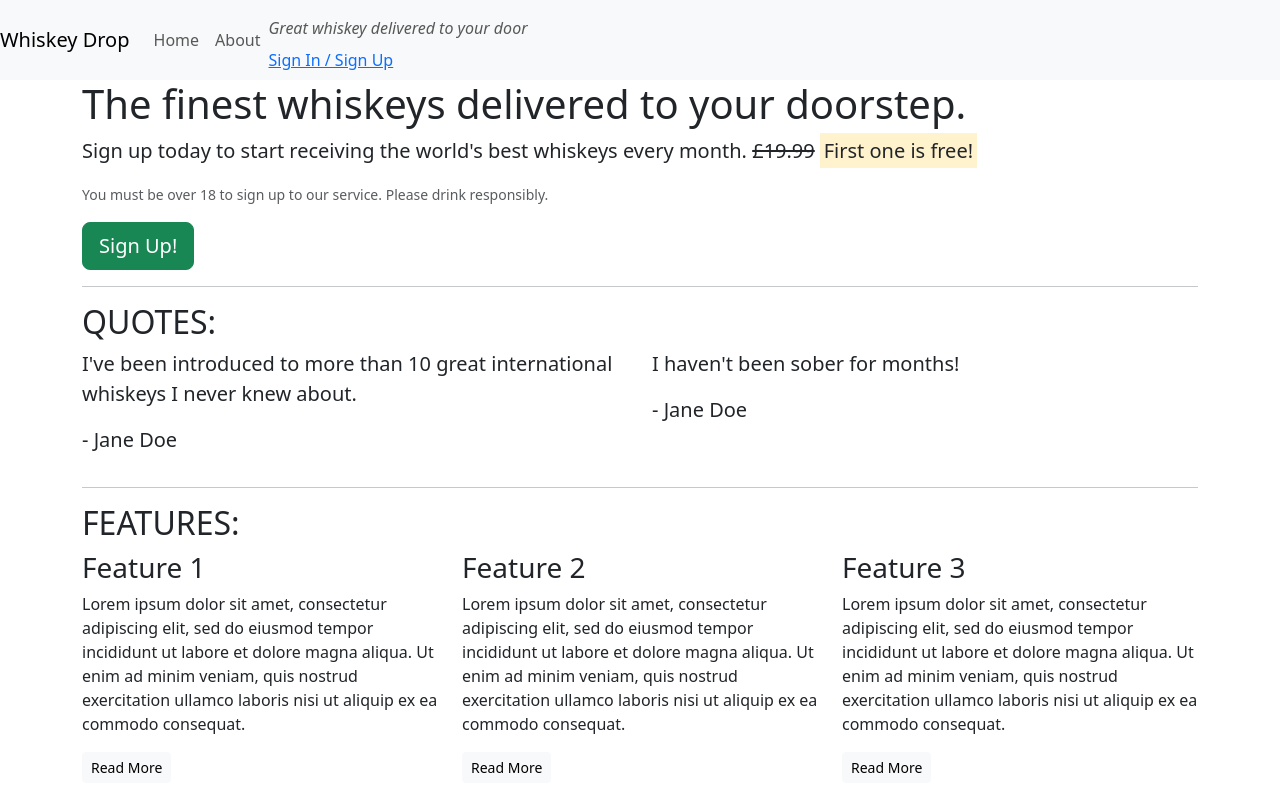
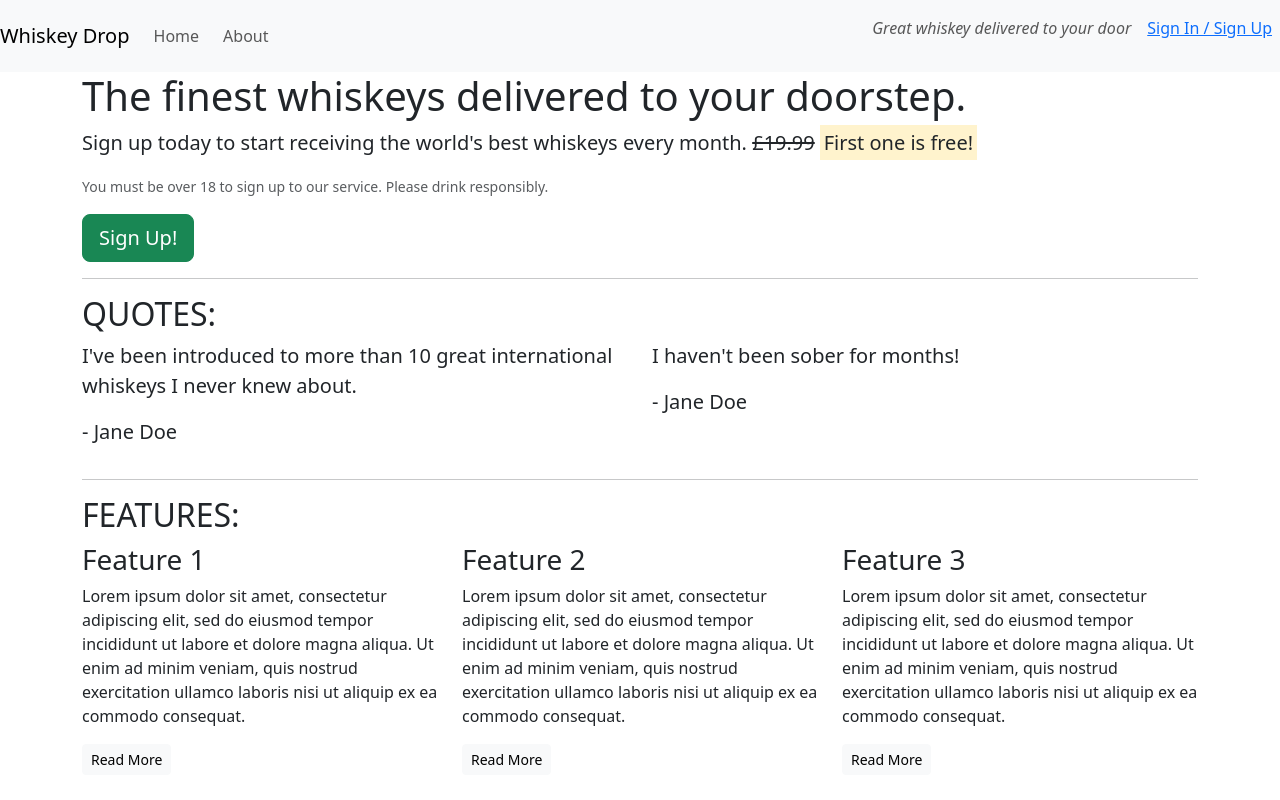
Before and after one commit to OrgNateDrake/practice1, a plain HTML site: page index.html in a window 1280 px wide. Drawn offline with nearby package versions, Linux system fonts and the light colour scheme.

Commit message:
fix: navbar issues

```diff
--- a/index.html
+++ b/index.html
@@ -10,14 +10,13 @@
 <body>
     <nav class="navbar navbar-light navbar-expand-sm bg-light">
         <a href="/" class="navbar-brand">Whiskey Drop</a>
-        <ul class="navbar-nav mr-auto">
-            <li class="active nav-item mr-2"><a class="nav-link" href="/">Home</a></li>
-            <li class="nav-item mr-2"><a class="nav-link" href="">About</a></li>
-            <li class="nav-item mr-2 d-block d-sm-none"><a class="nav-link" href="">Sign In / Sign Up</a></li>
+        <ul class="navbar-nav me-auto">
+            <li class="active nav-item me-2"><a class="nav-link" href="/">Home</a></li>
+            <li class="nav-item me-2"><a class="nav-link" href="">About</a></li>
         </ul>
-        <div class="d-none d-md-block">
-            <p class="navbar-text my-auto mr-2"><i>Great whiskey delivered to your door</i></p>
-            <a href="/login">Sign In / Sign Up</a>
+        <div class="d-flex flex-row">
+            <p class="navbar-text p-2"><i>Great whiskey delivered to your door</i></p>
+            <a class="navbar-link p-2" href="/login">Sign In / Sign Up</a>
         </div>
     </nav>
     <article class="container">
```
